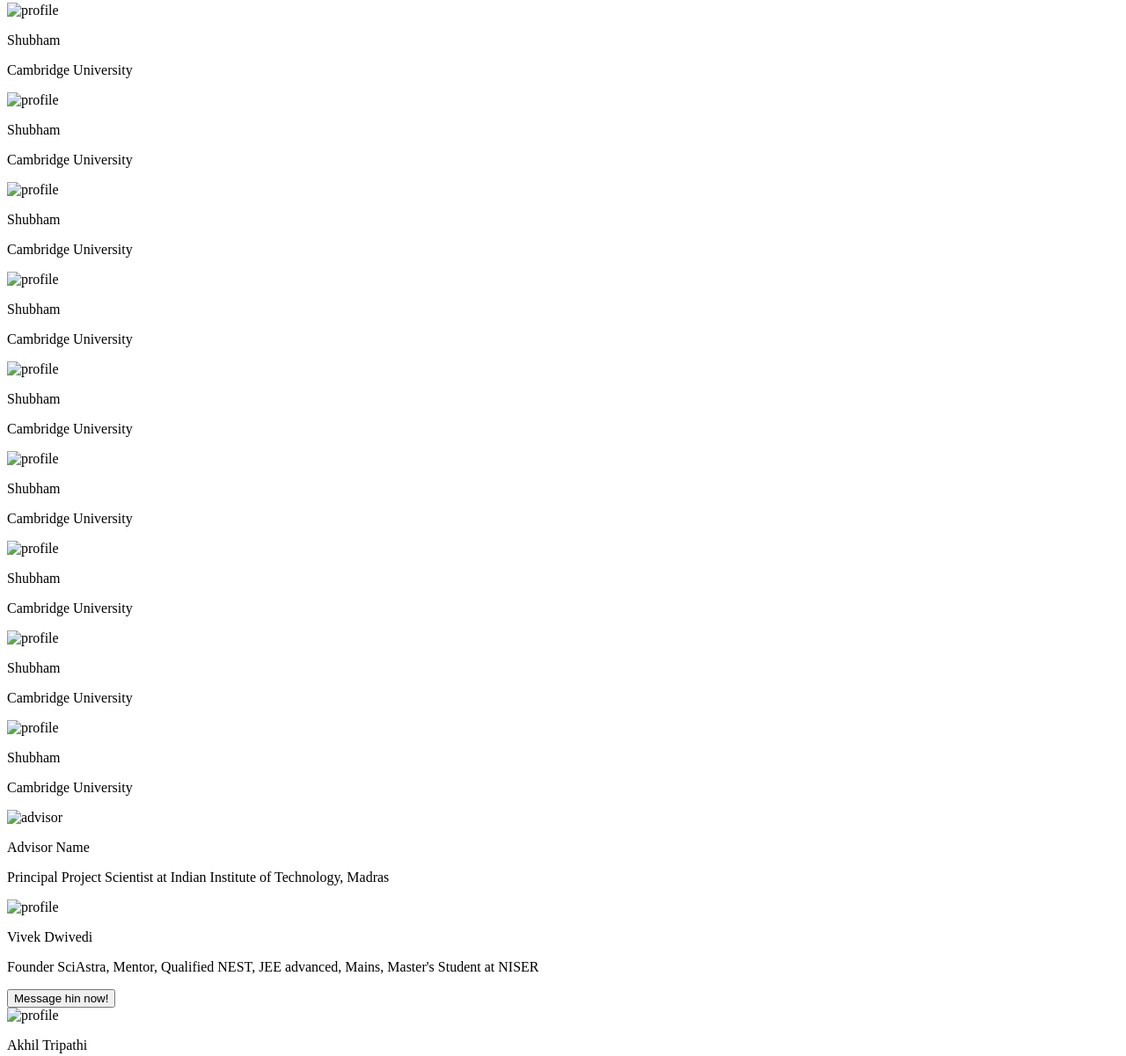
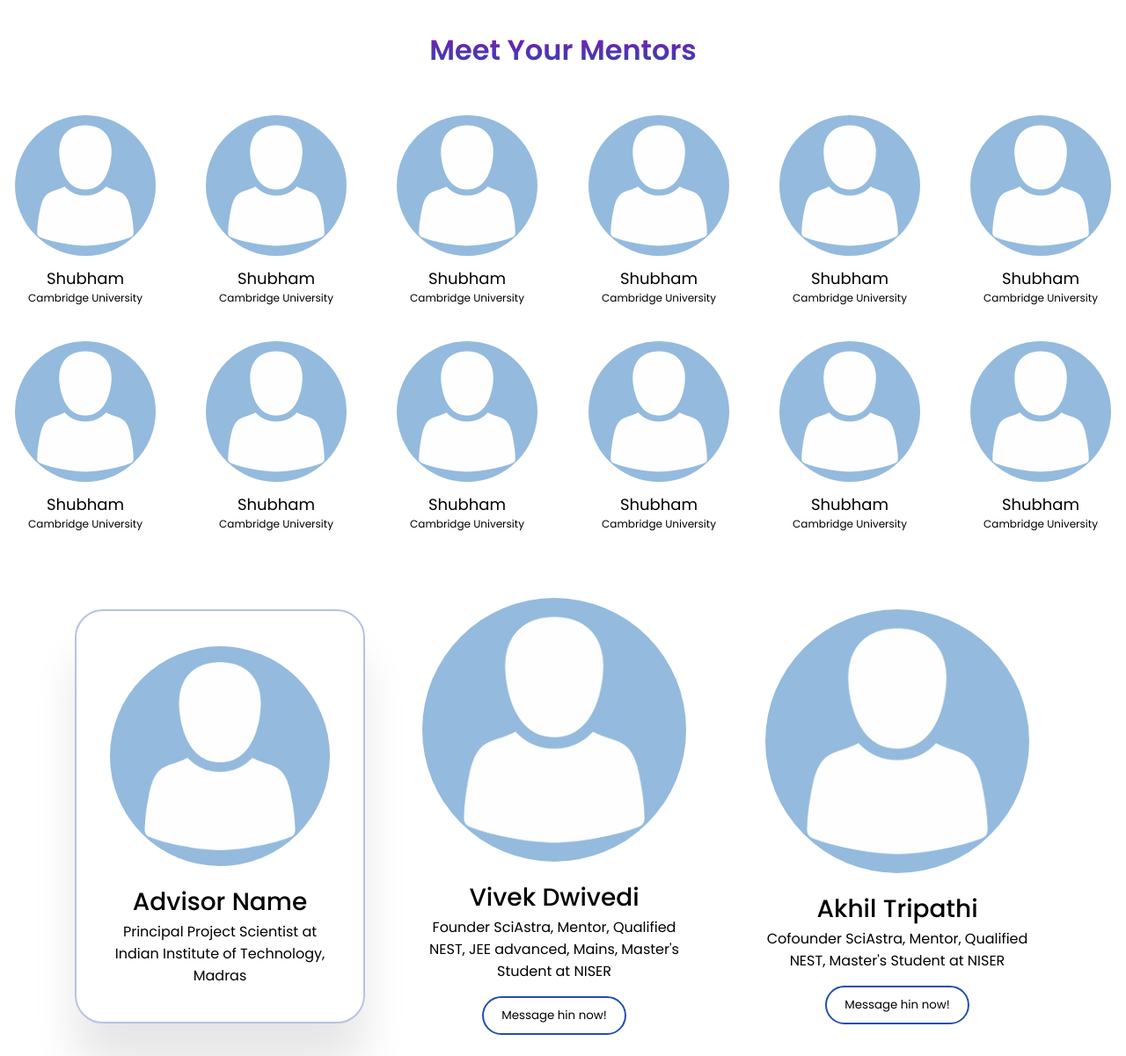
Before and after one commit to shahdabmalik/sciastra-intern-project, a plain HTML site: page index.html in a window 1280 px wide. Shown: the part 699-1900 px from the top of the page at 88% size. Drawn offline with nearby package versions, Linux system fonts and the light colour scheme; the site is published under a folder, as on GitHub Pages, so addresses that start at the root find nothing.

Commit message:
bug fix transition and link tags

```diff
--- a/css/index.css
+++ b/css/index.css
@@ -53,13 +53,7 @@
     justify-content: center;
     font-size: 16px;
     text-align: center;
-    transition: 200ms linear;
     padding: 6px;
-}
-
-.university-box:hover {
-    box-shadow: 0px 16px 30px #234db039;
-    transform: translateY(-4px);
 }
 
 .sub-heading {
@@ -125,13 +119,8 @@
     width: 330px;
     border-radius: 32px;
     box-shadow: 0 50px 50px #00000019;
-    transition: 200ms linear;
 }
 
-.advisor-box:hover {
-    box-shadow: 0 50px 50px #9010b02a;
-
-}
 
 .advisor-img {
     width: 250px;
--- a/index.html
+++ b/index.html
@@ -4,7 +4,7 @@
 <head>
     <meta charset="UTF-8">
     <meta name="viewport" content="width=device-width, initial-scale=1.0">
-    <link rel="stylesheet" href="/css/index.css">
+    <link rel="stylesheet" href="css/index.css">
     <link rel="preconnect" href="https://fonts.googleapis.com">
     <link rel="preconnect" href="https://fonts.gstatic.com" crossorigin>
     <link href="https://fonts.googleapis.com/css2?family=Poppins:wght@300;400;500;600;700;800&display=swap"
@@ -35,84 +35,84 @@
         <h3 class="sub-heading" data-aos="zoom-out" data-aos-delay="400">Meet Your Mentors</h3>
         <div class="mentors-container">
             <div class="mentors-box" data-aos="zoom-out">
-                <img class="avatar-img" src="/img/avatar.jpg" alt="profile">
+                <img class="avatar-img" src="img/avatar.jpg" alt="profile">
                 <div class="mentor-details">
                     <p class="mentor-name">Shubham</p>
                     <p class="mentor-university-name">Cambridge University</p>
                 </div>
             </div>
             <div class="mentors-box" data-aos="zoom-out" data-aos-delay="50">
-                <img class="avatar-img" src="/img/avatar.jpg" alt="profile">
+                <img class="avatar-img" src="img/avatar.jpg" alt="profile">
                 <div class="mentor-details">
                     <p class="mentor-name">Shubham</p>
                     <p class="mentor-university-name">Cambridge University</p>
                 </div>
             </div>
             <div class="mentors-box" data-aos="zoom-out" data-aos-delay="100">
-                <img class="avatar-img" src="/img/avatar.jpg" alt="profile">
+                <img class="avatar-img" src="img/avatar.jpg" alt="profile">
                 <div class="mentor-details">
                     <p class="mentor-name">Shubham</p>
                     <p class="mentor-university-name">Cambridge University</p>
                 </div>
             </div>
             <div class="mentors-box" data-aos="zoom-out" data-aos-delay="150">
-                <img class="avatar-img" src="/img/avatar.jpg" alt="profile">
+                <img class="avatar-img" src="img/avatar.jpg" alt="profile">
                 <div class="mentor-details">
                     <p class="mentor-name">Shubham</p>
                     <p class="mentor-university-name">Cambridge University</p>
                 </div>
             </div>
             <div class="mentors-box" data-aos="zoom-out" data-aos-delay="200">
-                <img class="avatar-img" src="/img/avatar.jpg" alt="profile">
+                <img class="avatar-img" src="img/avatar.jpg" alt="profile">
                 <div class="mentor-details">
                     <p class="mentor-name">Shubham</p>
                     <p class="mentor-university-name">Cambridge University</p>
                 </div>
             </div>
             <div class="mentors-box" data-aos="zoom-out" data-aos-delay="250">
-                <img class="avatar-img" src="/img/avatar.jpg" alt="profile">
+                <img class="avatar-img" src="img/avatar.jpg" alt="profile">
                 <div class="mentor-details">
                     <p class="mentor-name">Shubham</p>
                     <p class="mentor-university-name">Cambridge University</p>
                 </div>
             </div>
             <div class="mentors-box" data-aos="zoom-out" data-aos-delay="300">
-                <img class="avatar-img" src="/img/avatar.jpg" alt="profile">
+                <img class="avatar-img" src="img/avatar.jpg" alt="profile">
                 <div class="mentor-details">
                     <p class="mentor-name">Shubham</p>
                     <p class="mentor-university-name">Cambridge University</p>
                 </div>
             </div>
             <div class="mentors-box" data-aos="zoom-out" data-aos-delay="350">
-                <img class="avatar-img" src="/img/avatar.jpg" alt="profile">
+                <img class="avatar-img" src="img/avatar.jpg" alt="profile">
                 <div class="mentor-details">
                     <p class="mentor-name">Shubham</p>
                     <p class="mentor-university-name">Cambridge University</p>
                 </div>
             </div>
             <div class="mentors-box" data-aos="zoom-out" data-aos-delay="400">
-                <img class="avatar-img" src="/img/avatar.jpg" alt="profile">
+                <img class="avatar-img" src="img/avatar.jpg" alt="profile">
                 <div class="mentor-details">
                     <p class="mentor-name">Shubham</p>
                     <p class="mentor-university-name">Cambridge University</p>
                 </div>
             </div>
             <div class="mentors-box" data-aos="zoom-out" data-aos-delay="450">
-                <img class="avatar-img" src="/img/avatar.jpg" alt="profile">
+                <img class="avatar-img" src="img/avatar.jpg" alt="profile">
                 <div class="mentor-details">
                     <p class="mentor-name">Shubham</p>
                     <p class="mentor-university-name">Cambridge University</p>
                 </div>
             </div>
             <div class="mentors-box" data-aos="zoom-out" data-aos-delay="500">
-                <img class="avatar-img" src="/img/avatar.jpg" alt="profile">
+                <img class="avatar-img" src="img/avatar.jpg" alt="profile">
                 <div class="mentor-details">
                     <p class="mentor-name">Shubham</p>
                     <p class="mentor-university-name">Cambridge University</p>
                 </div>
             </div>
             <div class="mentors-box" data-aos="zoom-out" data-aos-delay="550">
-                <img class="avatar-img" src="/img/avatar.jpg" alt="profile">
+                <img class="avatar-img" src="img/avatar.jpg" alt="profile">
                 <div class="mentor-details">
                     <p class="mentor-name">Shubham</p>
                     <p class="mentor-university-name">Cambridge University</p>
@@ -121,14 +121,14 @@
         </div>
         <div class="advisor-container">
             <div class="advisor-box" data-aos="zoom-out">
-                <img class="advisor-img" src="/img/avatar.jpg" alt="advisor">
+                <img class="advisor-img" src="img/avatar.jpg" alt="advisor">
                 <div class="advisor-details">
                     <p class="advisor-name">Advisor Name</p>
                     <p class="advisor-post">Principal Project Scientist at Indian Institute of Technology, Madras</p>
                 </div>
             </div>
             <div class="founder-box" data-aos="zoom-out" data-aos-delay="100">
-                <img class="founder-img" src="/img/avatar.jpg" alt="profile">
+                <img class="founder-img" src="img/avatar.jpg" alt="profile">
                 <div class="founder-details">
                     <p class="founder-name">Vivek Dwivedi</p>
                     <p class="founder-post">Founder SciAstra, Mentor, Qualified NEST, JEE advanced, Mains, Master's
@@ -137,7 +137,7 @@
                 <button type="button" class="founder-btn">Message hin now!</button>
             </div>
             <div class="founder-box" data-aos="zoom-out" data-aos-delay="200">
-                <img class="founder-img" src="/img/avatar.jpg" alt="profile">
+                <img class="founder-img" src="img/avatar.jpg" alt="profile">
                 <div class="founder-details">
                     <p class="founder-name">Akhil Tripathi</p>
                     <p class="founder-post">Cofounder SciAstra, Mentor, Qualified NEST, Master's Student at NISER</p>
```
